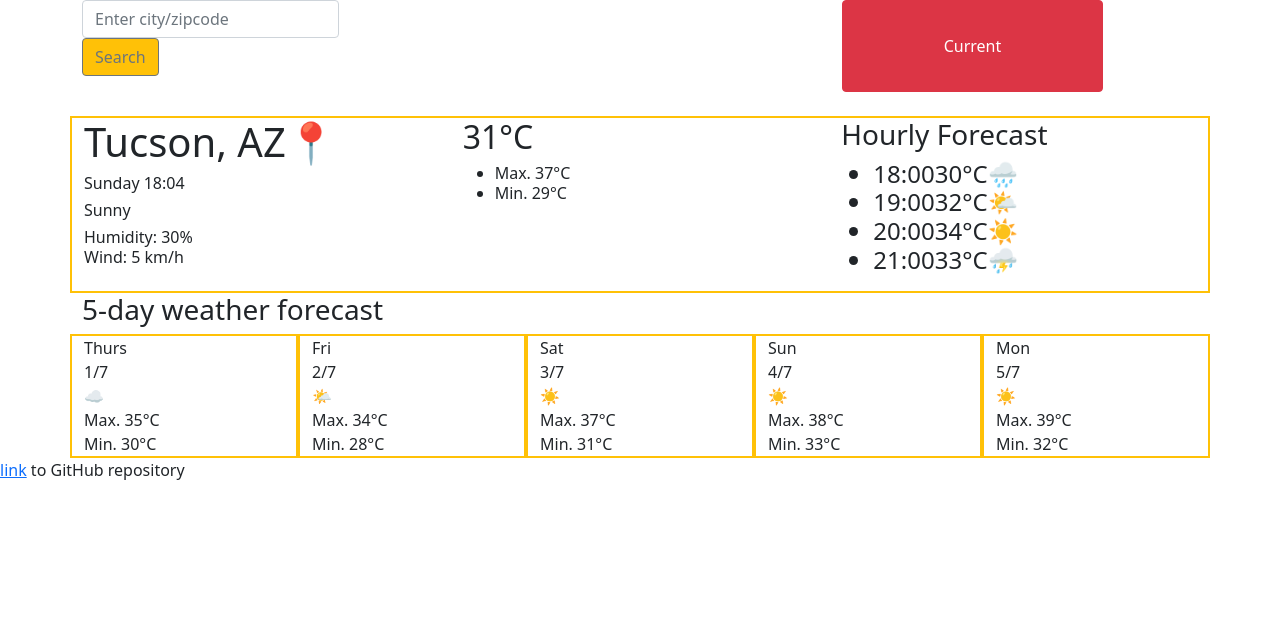
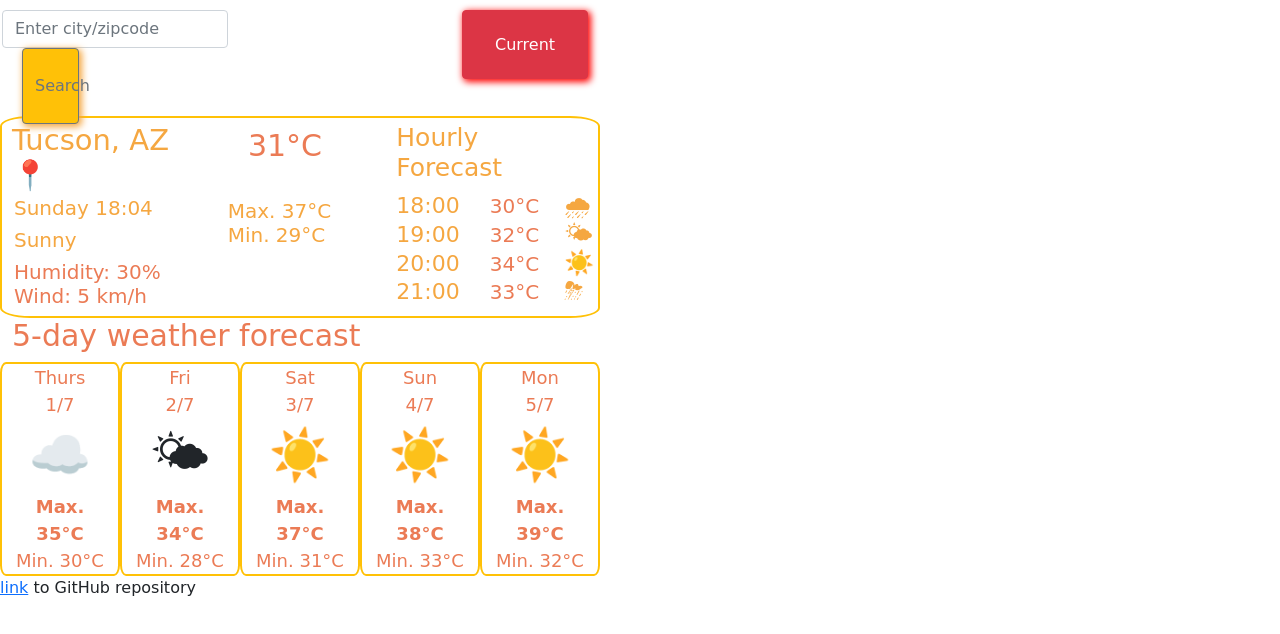
Before and after one commit to sjmoser/moser-shecodesplus-weather, a website built with Parcel: page index.html in a window 1280 px wide. Built offline with nearby package versions, Linux system fonts and the light colour scheme; no server answers; a web font is replaced by a local one.

Commit message:
Added rel="stylesheet" to fix CSS

```diff
--- a/index.html
+++ b/index.html
@@ -15,7 +15,7 @@
       href="https://fonts.googleapis.com/css2?family=Akaya+Kanadaka&display=swap"
       rel="stylesheet"
     />
-    <link href="src/style.css" />
+    <link href="src/style.css" rel="stylesheet" />
     <script src="https://unpkg.com/axios/dist/axios.min.js"></script>
   </head>
   <body>
```
